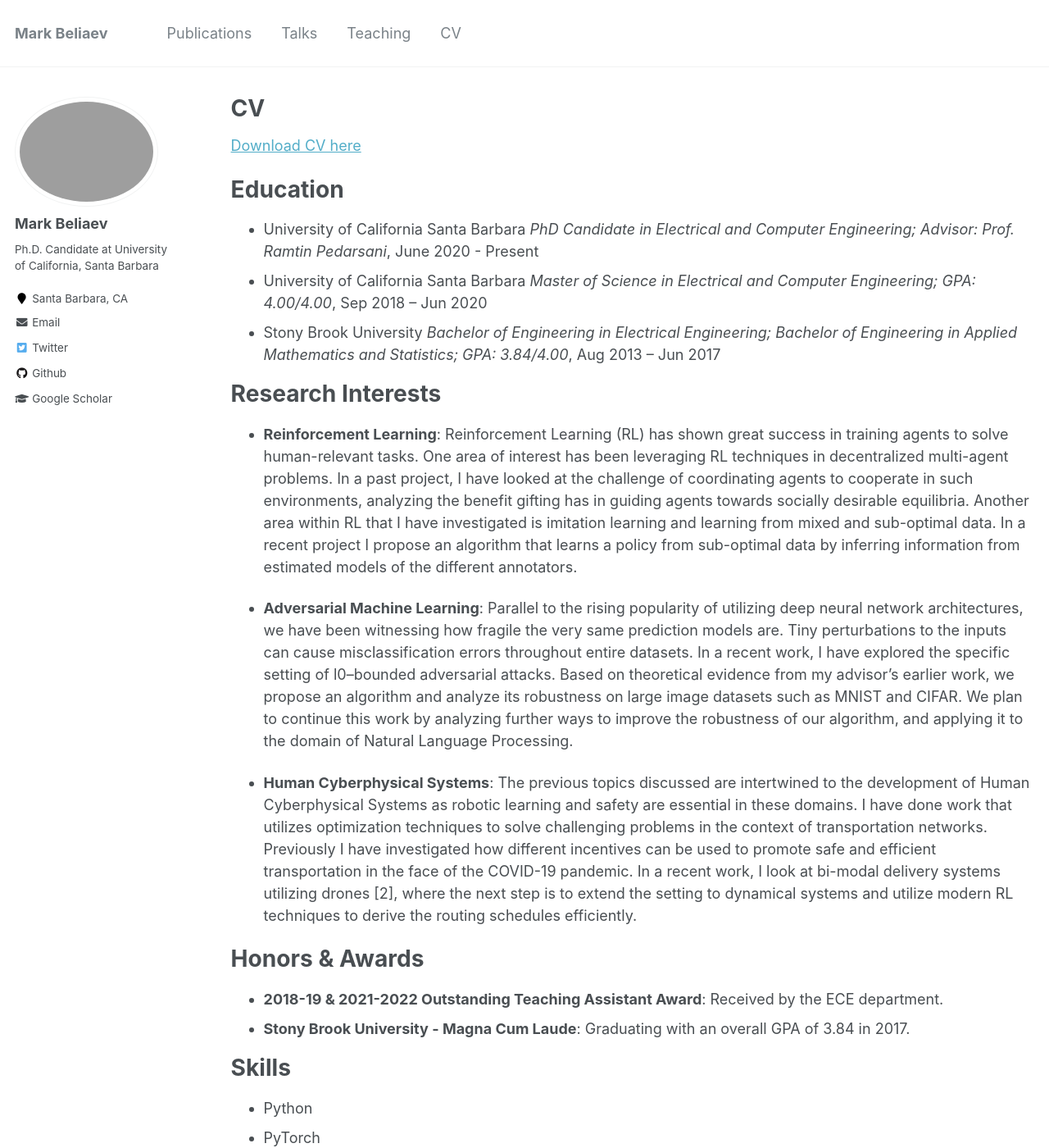
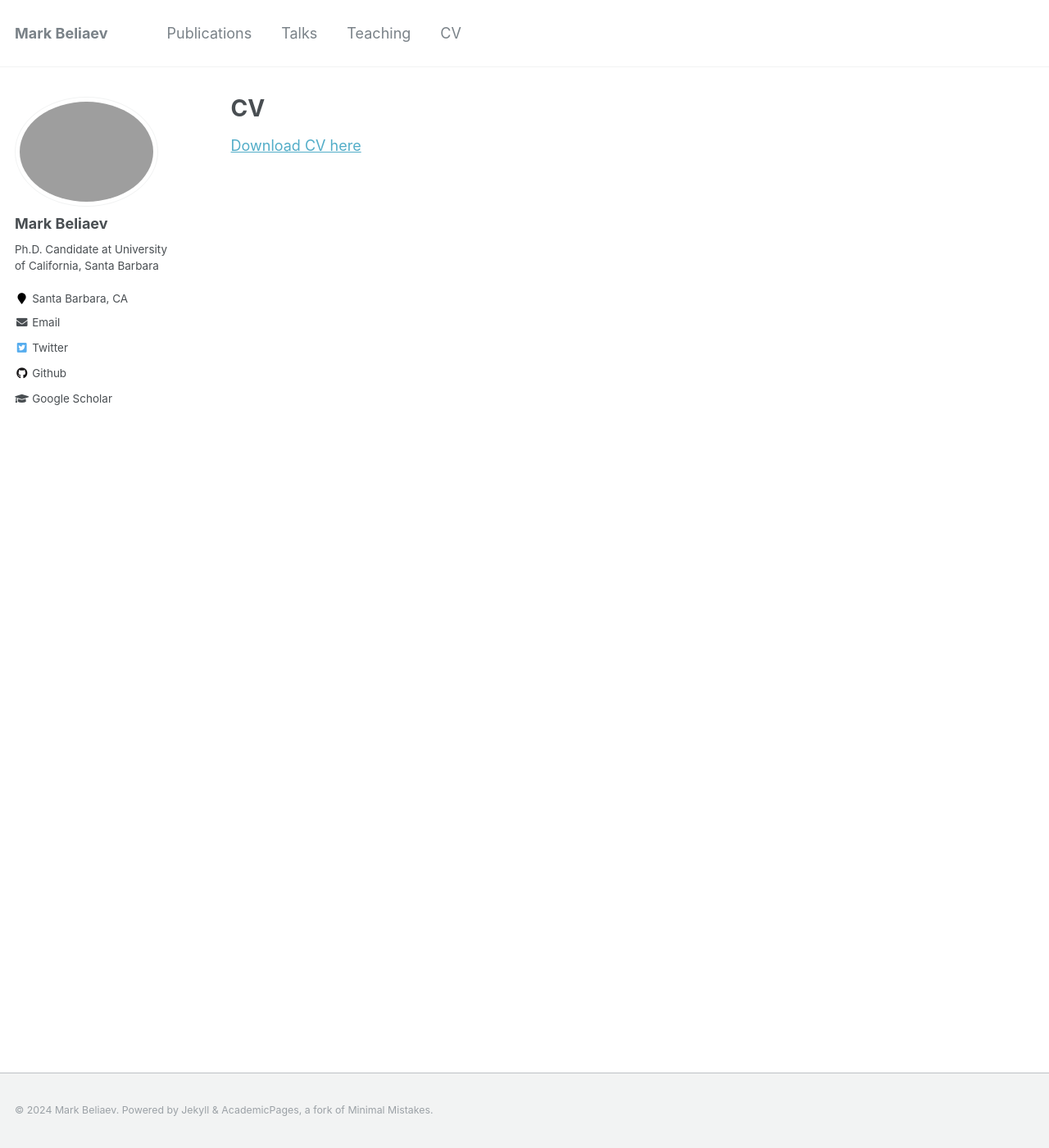
Before and after one commit to mbeliaev1/mbeliaev1.github.io, a Jekyll site: the page built from _pages/cv.md, in a window 1280 px wide and 1400 px high. Shown: the whole window at 82% size. Built offline with Jekyll 4.4.1, drawn with Linux system fonts in a browser that asks for light colours; some of the changed text lies outside the part shown.

Commit message:
photo cv

```diff
--- a/_pages/cv.md
+++ b/_pages/cv.md
@@ -10,7 +10,7 @@ redirect_from:
 [Download CV here](https://markbeliaev.com/files/mark_beliaev_cv.pdf)
 
 {% include base_path %}
-
+<!--
 Education
 ======
 * University of California Santa Barbara
@@ -66,4 +66,4 @@ Teaching
 ======
   <ul>{% for post in site.teaching %}
     {% include archive-single-cv.html %}
-  {% endfor %}</ul>
+  {% endfor %}</ul> -->
```
Also changed, not shown: images/mbeliaev1_side.jpeg (added), 1 other file.
